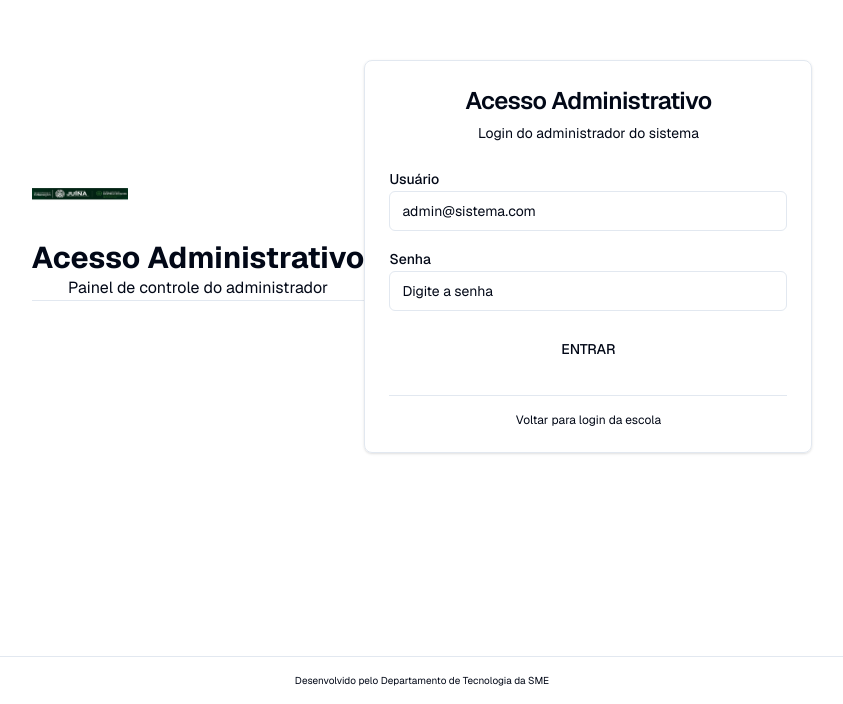
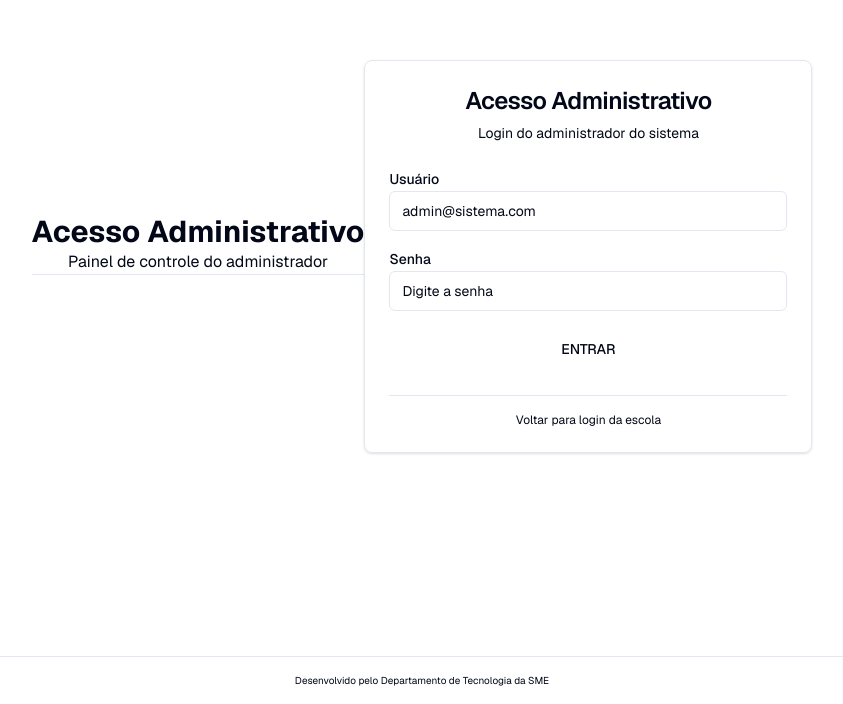
Before and after one commit to antoniooliveira-arch/falta-cmyk, a Next.js app: page /admin-login in a window 1280 px wide. Shown: the part 144-848 px from the top of the page, without its empty margins (218-1061 px from the left). Built offline with nearby package versions, Linux system fonts and the light colour scheme; no server answers.

Commit message:
Remove logo from auth screens

```diff
--- a/src/app/(auth)/admin-login/page.tsx
+++ b/src/app/(auth)/admin-login/page.tsx
@@ -42,7 +42,6 @@ export default function AdminLoginPage() {
   return (
     <div className="min-h-screen flex items-center justify-center bg-muted/50 p-4">
       <div className="text-center mb-6 bg-card border-b border-border">
-        <img src="/rotulo.jpg" alt="Logo do Sistema" className="h-10 w-auto mb-3" />
         <h1 className="text-3xl font-bold text-primary">Acesso Administrativo</h1>
         <p className="text-muted-foreground">Painel de controle do administrador</p>
       </div>
```
Also changed, not shown: public/rotulo.jpg (deleted).
